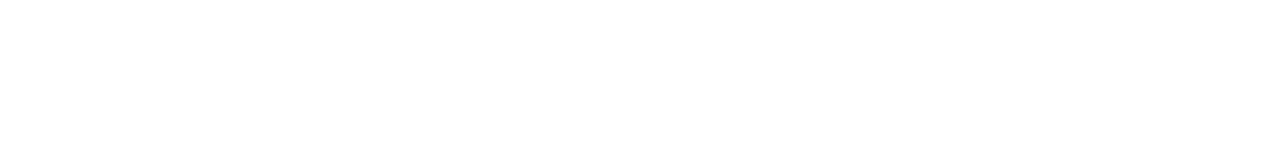
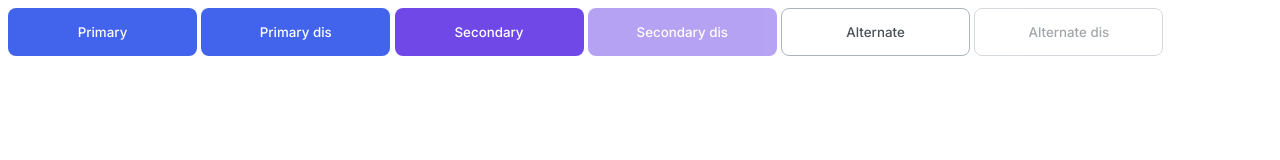
Before and after one commit to js-tasks-ru/htmlcss-20210513_mkhd, a website: page 03-lection1/01-button/index.html in a window 1280 px wide. Drawn offline with Linux system fonts and the light colour scheme.

Commit message:
Buttons ready

```diff
--- a/03-lection1/01-button/button.css
+++ b/03-lection1/01-button/button.css
@@ -1 +1,43 @@
 /* Стилизация кнопки */
+.button {
+  border-radius: 8px;
+  width: 189px; /* высоту и ширину задаем в пикселях? это правильно? */
+  height: 48px;
+  color: var(--white);
+  text-align: center;
+  border: 0;
+  cursor: pointer;
+}
+
+.button_primary {
+  background: #4263eb; /* цвет не совпал ни с одной переменной цветов? */
+}
+
+.button_primary:hover {
+  background: #2342c0;
+}
+
+.button_secondary {
+  background: var(--purple);
+}
+
+.button_secondary:hover {
+  background: #5028c6;
+}
+
+.button_alternate {
+  background: transparent;
+  border: 1px solid var(--grey-3);
+  color: var(--grey-4);
+}
+
+.button_alternate:hover {
+  background: transparent;
+  border: 1px solid #212429;
+  color: var(--grey-4);
+}
+
+.button:disabled {
+  opacity: 0.5;
+  cursor: not-allowed;
+}
--- a/03-lection1/01-button/index.html
+++ b/03-lection1/01-button/index.html
@@ -1,11 +1,16 @@
 <!DOCTYPE html>
 <!-- Страница с кнопкой -->
 <html lang="ru">
-    <head>
-        <link rel="stylesheet" href="../../assets/css/main.css">
-        <link rel="stylesheet" href="./button.css">
-    </head>
-    <body>
-
-    </body>
+  <head>
+    <link rel="stylesheet" href="../../assets/css/main.css" />
+    <link rel="stylesheet" href="./button.css" />
+  </head>
+  <body>
+    <button class="button button_primary">Primary</button>
+    <button class="button button_primary">Primary dis</button>
+    <button class="button button_secondary">Secondary</button>
+    <button class="button button_secondary" disabled>Secondary dis</button>
+    <button class="button button_alternate">Alternate</button>
+    <button class="button button_alternate" disabled>Alternate dis</button>
+  </body>
 </html>
```
